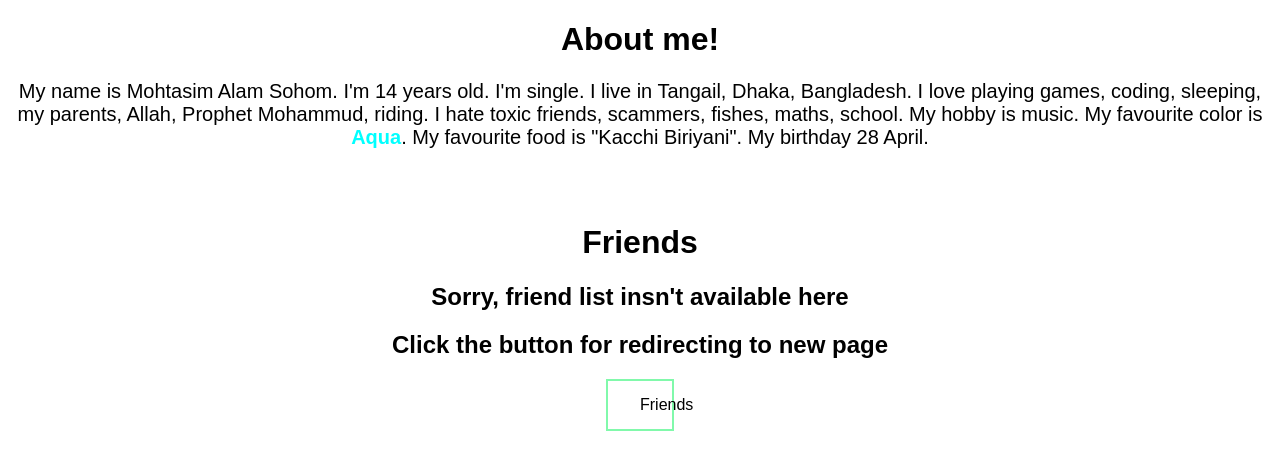
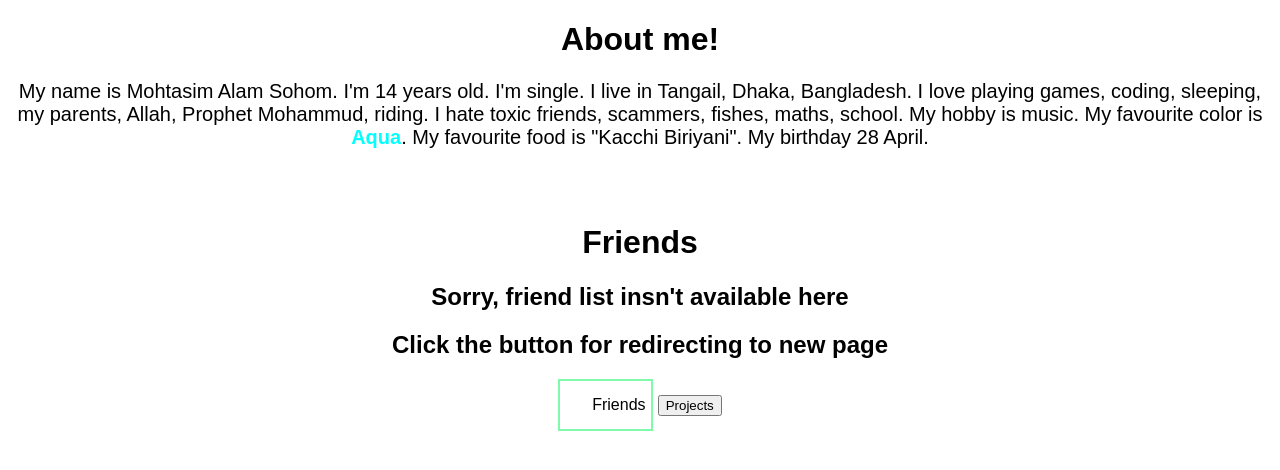
Before and after one commit to Sohom829/personal-website, a website: page views/about.html in a window 1280 px wide. Drawn offline with Linux system fonts and the light colour scheme.

Commit message:
Project button

```diff
--- a/views/about.html
+++ b/views/about.html
@@ -26,6 +26,14 @@
     >
       Friends
     </button>
+
+    <button
+      class="ProjectButton"
+      onclick="Redirect('http://localhost:3000/projects')"
+    >
+      Projects
+    </button>
+
     <script>
       function Redirect(url) {
         window.location.href = url;
```
